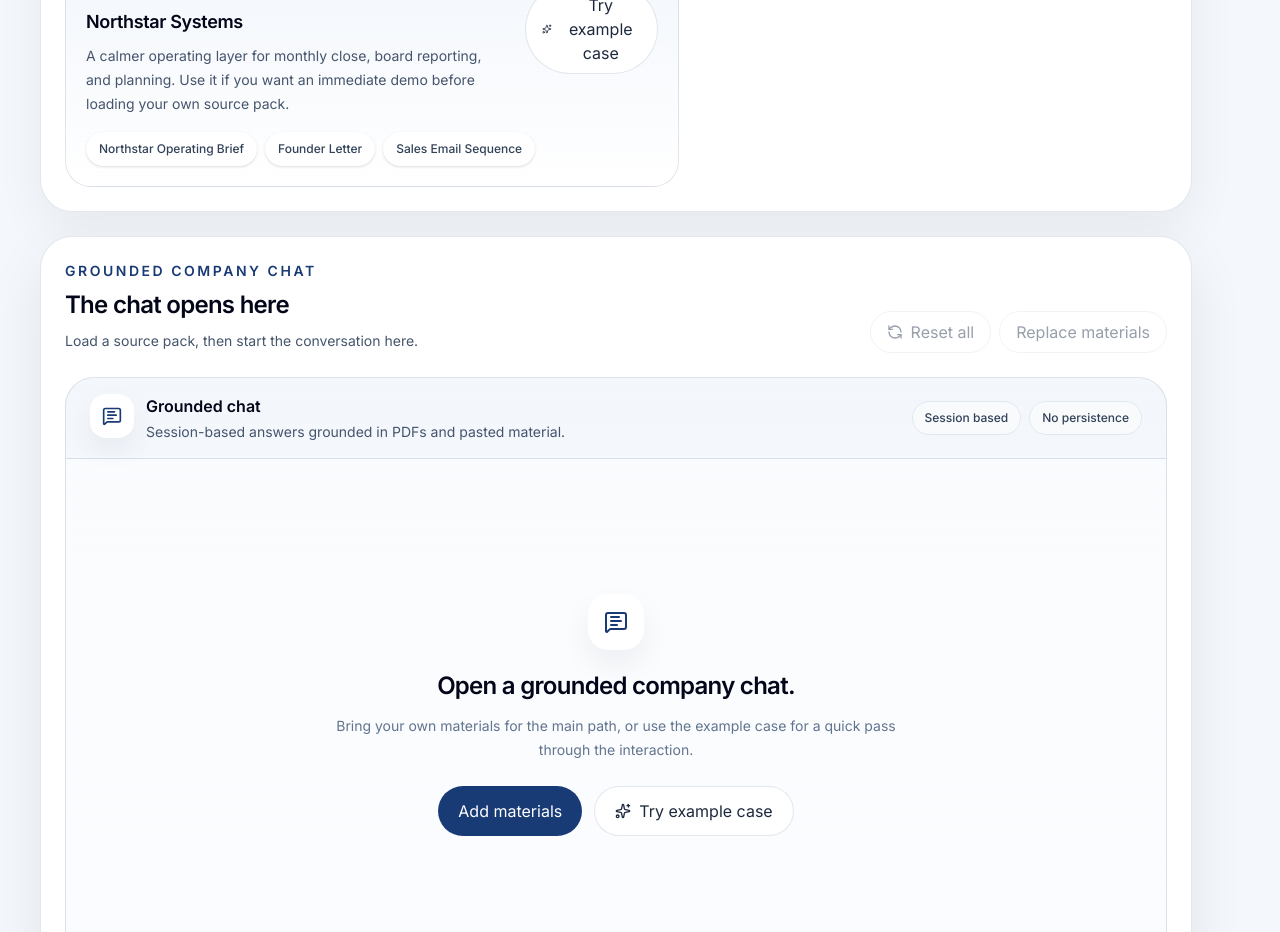
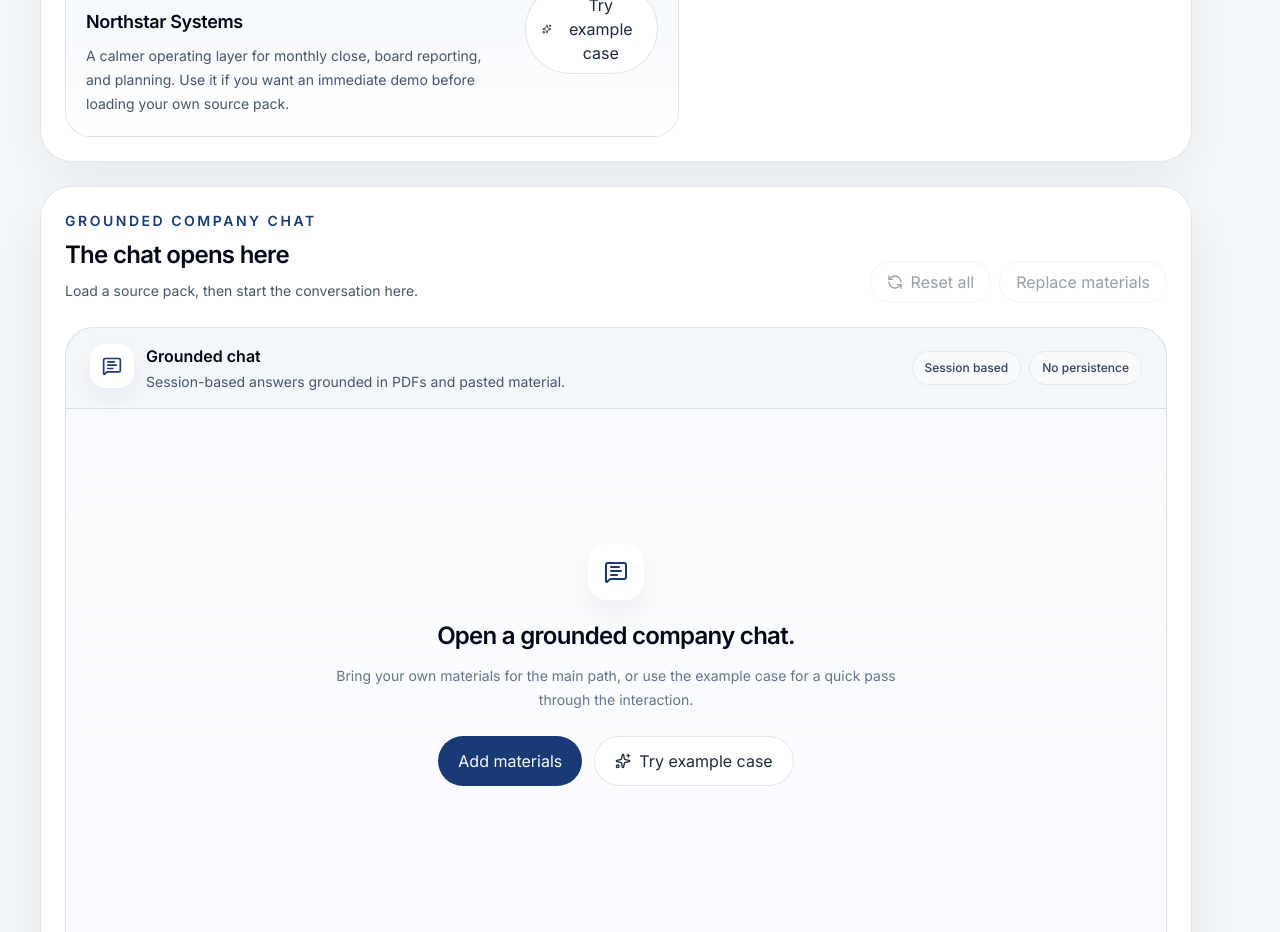
Before and after one commit to SY227/company-persona-studio, a Next.js app: page / in a window 1280 px wide. Shown: the part 1380-2312 px from the top of the page. Built offline with nearby package versions, Linux system fonts and the light colour scheme.

Commit message:
Remove example source label pills

```diff
--- a/src/components/house-voice-app.tsx
+++ b/src/components/house-voice-app.tsx
@@ -536,16 +536,6 @@ export function HouseVoiceApp() {
                       Try example case
                     </button>
                   </div>
-                  <div className="mt-4 flex flex-wrap gap-2">
-                    {EXAMPLE_CASE.sourceLabels.map((label) => (
-                      <span
-                        key={label}
-                        className="rounded-full border border-white bg-white px-3 py-2 text-xs font-medium text-slate-700 shadow-sm"
-                      >
-                        {label}
-                      </span>
-                    ))}
-                  </div>
                 </div>
               </div>
 
```
